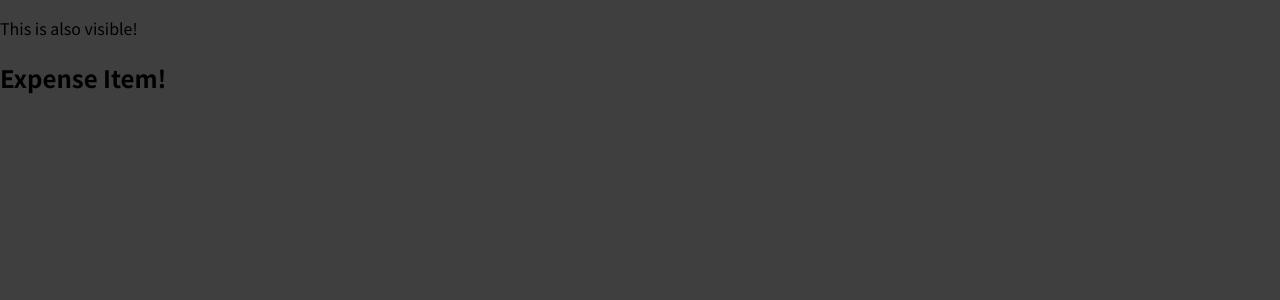
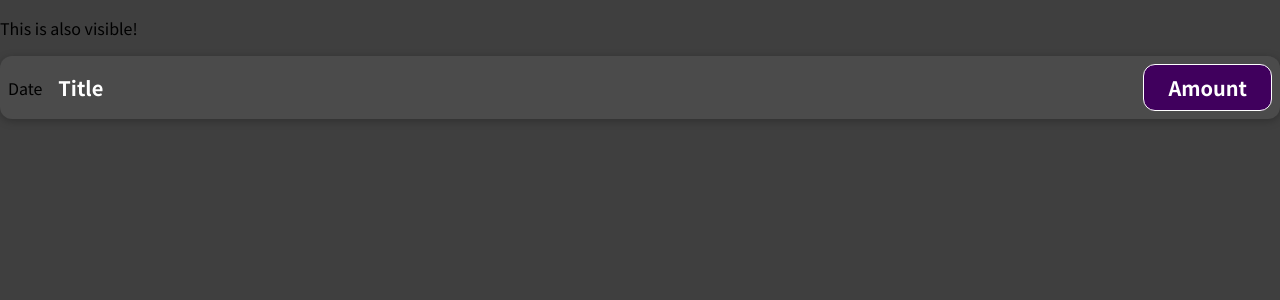
Before and after one commit to calin-buzetelu/expense-tracker, a JavaScript app: page / in a window 1280 px wide. Shown: the top 300 px of the page. Built offline with nearby package versions, Linux system fonts and the light colour scheme.

Commit message:
Add ExpenseItem.css

```diff
--- /dev/null
+++ b/src/components/ExpenseItem.css
@@ -0,0 +1,56 @@
+.expense-item {
+  display: flex;
+  justify-content: space-between;
+  align-items: center;
+  box-shadow: 0 2px 8px rgba(0, 0, 0, 0.25);
+  padding: 0.5rem;
+  margin: 1rem 0;
+  border-radius: 12px;
+  background-color: #4b4b4b;
+}
+
+.expense-item__description {
+  display: flex;
+  flex-direction: column;
+  gap: 1rem;
+  align-items: flex-end;
+  flex-flow: column-reverse;
+  justify-content: flex-start;
+  flex: 1;
+}
+
+.expense-item h2 {
+  color: #3a3a3a;
+  font-size: 1rem;
+  flex: 1;
+  margin: 0 1rem;
+  color: white;
+}
+
+.expense-item__price {
+  font-size: 1rem;
+  font-weight: bold;
+  color: white;
+  background-color: #40005d;
+  border: 1px solid white;
+  padding: 0.5rem;
+  border-radius: 12px;
+}
+
+@media (min-width: 580px) {
+  .expense-item__description {
+    flex-direction: row;
+    align-items: center;
+    justify-content: flex-start;
+    flex: 1;
+  }
+
+  .expense-item__description h2 {
+    font-size: 1.25rem;
+  }
+
+  .expense-item__price {
+    font-size: 1.25rem;
+    padding: 0.5rem 1.5rem;
+  }
+}
--- a/src/components/ExpenseItem.js
+++ b/src/components/ExpenseItem.js
@@ -1,6 +1,16 @@
+import './ExpenseItem.css';
+
 function ExpenseItem() {
     return (
-        <h2>Expense Item!</h2>
+        <div className='expense-item'>
+            <div>
+                Date
+            </div>
+            <div className='expense-item__description'>
+                <h2>Title</h2>
+                <div className='expense-item__price'>Amount</div>
+            </div>
+        </div>
     );
 }
 
```
